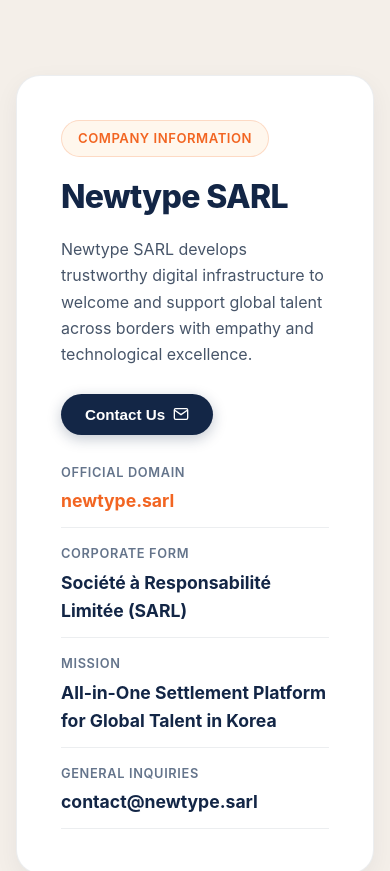
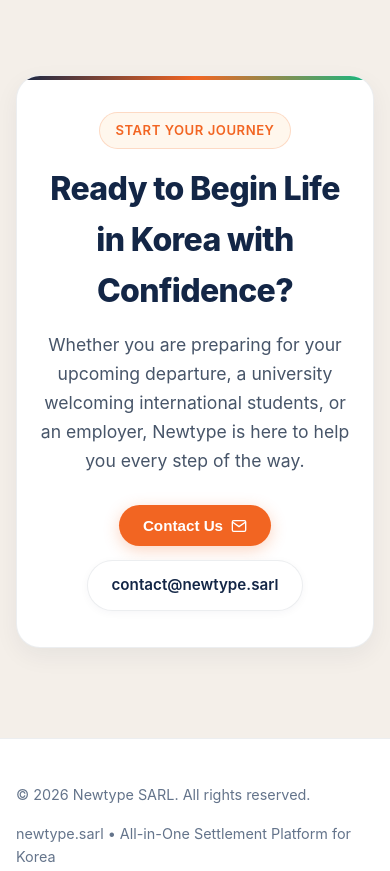
Before and after one commit to ixix99/webpage_newtype, a website built with Vite: page index.html in a window 390 px wide. Shown: the part 5900-6771 px from the top of the page. Built offline with nearby package versions, Linux system fonts and the light colour scheme.

Commit message:
feat: remove corporate registration disclosure table and replace with clean warm CTA banner

```diff
--- a/index.html
+++ b/index.html
@@ -33,7 +33,6 @@
           <li><a href="#problem" data-i18n="nav_problem">Why It Matters</a></li>
           <li><a href="#services" data-i18n="nav_solution">Services</a></li>
           <li><a href="#technology" data-i18n="nav_tech">Technology</a></li>
-          <li><a href="#company" data-i18n="nav_company">About Newtype</a></li>
         </ul>
       </nav>
 
@@ -296,43 +295,29 @@
       </div>
     </section>
 
-    <!-- Company Information Section -->
-    <section id="company" class="section" style="background: var(--bg-surface-subtle);">
+    <!-- Warm Call to Action Section -->
+    <section id="contact" class="section" style="background: var(--bg-surface-subtle);">
       <div class="container">
-        <div class="sarl-card">
-          <div>
-            <div class="badge" data-i18n="sarl_badge">Company Information</div>
-            <h2 class="section-title" style="margin-top: 14px; margin-bottom: 14px;" data-i18n="sarl_title">Newtype SARL</h2>
-            <p style="color: var(--text-secondary); line-height: 1.65; margin-bottom: 26px;" data-i18n="sarl_desc">
-              Newtype SARL develops trustworthy digital infrastructure to welcome and support global talent across borders with empathy and technological excellence.
-            </p>
-            <button class="btn btn-navy" data-open-modal>
+        <div class="cta-banner">
+          <div class="badge" data-i18n="cta_badge">Start Your Journey</div>
+          <h2 class="section-title" style="margin-top: 14px; margin-bottom: 14px;" data-i18n="cta_title">
+            Ready to Begin Life in Korea with Confidence?
+          </h2>
+          <p class="section-desc" style="max-width: 680px; margin: 0 auto 30px;" data-i18n="cta_desc">
+            Whether you are preparing for your upcoming departure, a university welcoming international students, or an employer, Newtype is here to help you every step of the way.
+          </p>
+          <div style="display: flex; gap: 14px; justify-content: center; flex-wrap: wrap;">
+            <button class="btn btn-primary" data-open-modal>
               <span data-i18n="nav_contact">Contact Us</span>
               <svg width="16" height="16" viewBox="0 0 24 24" fill="none" stroke="currentColor" stroke-width="2">
                 <path d="M4 4h16c1.1 0 2 .9 2 2v12c0 1.1-.9 2-2 2H4c-1.1 0-2-.9-2-2V6c0-1.1.9-2 2-2z"></path>
                 <polyline points="22,6 12,13 2,6"></polyline>
               </svg>
             </button>
+            <a href="mailto:contact@newtype.sarl" class="btn btn-secondary">
+              <span>contact@newtype.sarl</span>
+            </a>
           </div>
-
-          <ul class="sarl-info-list">
-            <li class="sarl-info-item">
-              <span class="sarl-info-label" data-i18n="sarl_domain_label">Official Domain</span>
-              <span class="sarl-info-value" style="color: var(--brand-coral);">newtype.sarl</span>
-            </li>
-            <li class="sarl-info-item">
-              <span class="sarl-info-label" data-i18n="sarl_entity_label">Corporate Form</span>
-              <span class="sarl-info-value" data-i18n="sarl_entity_val">Société à Responsabilité Limitée (SARL)</span>
-            </li>
-            <li class="sarl-info-item">
-              <span class="sarl-info-label" data-i18n="sarl_mission_label">Mission</span>
-              <span class="sarl-info-value" data-i18n="sarl_mission_val">All-in-One Settlement Platform for Global Talent in Korea</span>
-            </li>
-            <li class="sarl-info-item">
-              <span class="sarl-info-label" data-i18n="sarl_contact_label">General Inquiries</span>
-              <span class="sarl-info-value">contact@newtype.sarl</span>
-            </li>
-          </ul>
         </div>
       </div>
     </section>
--- a/src/i18n.js
+++ b/src/i18n.js
@@ -5,7 +5,6 @@
     nav_problem: "Why It Matters",
     nav_solution: "Services",
     nav_tech: "Technology",
-    nav_company: "About Newtype",
     nav_contact: "Contact Us",
     hero_title_1: "Your First Safe Gateway",
     hero_title_2: "To Life in South Korea",
@@ -51,16 +50,9 @@
     tech_2_desc: "We directly vet landlords, housing providers, and telecom partners to guarantee fair pricing and safe terms.",
     tech_3_title: "End-to-End Administrative Guidance",
     tech_3_desc: "Step-by-step automated assistance that guides you safely through immigration requirements and legal paperwork.",
-    sarl_badge: "Company Information",
-    sarl_title: "Newtype SARL",
-    sarl_desc: "Newtype SARL develops trustworthy digital infrastructure to welcome and support global talent across borders with empathy and technological excellence.",
-    sarl_domain_label: "Official Domain",
-    sarl_entity_label: "Corporate Form",
-    sarl_entity_val: "Société à Responsabilité Limitée (SARL)",
-    sarl_mission_label: "Mission",
-    sarl_mission_val: "All-in-One Settlement Platform for Global Talent in Korea",
-    sarl_contact_label: "General Inquiries",
-    sarl_contact_val: "contact@newtype.sarl",
+    cta_badge: "Start Your Journey",
+    cta_title: "Ready to Begin Life in Korea with Confidence?",
+    cta_desc: "Whether you are preparing for your upcoming departure, a university welcoming international students, or an employer, Newtype is here to help you every step of the way.",
     modal_title: "Connect with Newtype",
     modal_desc: "For university partnerships, employer collaborations, or general questions, our team is here to help.",
     modal_name_label: "Your Name / Organization",
@@ -83,13 +75,12 @@
     nav_problem: "우리가 해결하는 문제",
     nav_solution: "서비스 안내",
     nav_tech: "핵심 기술",
-    nav_company: "회사 소개",
     nav_contact: "문의하기",
     hero_title_1: "낯선 한국에서의 첫걸음,",
     hero_title_2: "가장 따뜻하고 안전한 정착의 관문",
     hero_desc: "한국에 첫발을 딛는 유학생, 전문 인력, 외국인 근로자가 언어와 행정의 장벽 없이 안심하고 생활할 수 있도록, Newtype은 검증된 주거와 통신부터 생활 전반을 따뜻하고 스마트하게 연결합니다.",
     hero_cta_primary: "서비스 둘러보기",
-    hero_cta_secondary: "파트너십 문의",
+    hero_cta_secondary: "문의하기",
     preview_tag: "정착 도우미 서비스 시뮬레이션",
     preview_profile_title: "사용자 맞춤형 정착 여정",
     preview_profile_user: "유학생: 응우옌 V. (베트남) • 체류자격: D-2 유학 • 목적지: 서울",
@@ -129,16 +120,9 @@
     tech_2_desc: "투명한 가격과 외국인 친화적인 서비스를 제공하는 공인된 부동산 및 통신 파트너만을 엄선하여 연결합니다.",
     tech_3_title: "안전하고 빈틈없는 행정 가이드",
     tech_3_desc: "비자 규정과 출입국 행정 변경 사항을 꼼꼼히 반영하여 실수 없는 정착 절차를 돕습니다.",
-    sarl_badge: "회사 정보",
-    sarl_title: "Newtype SARL",
-    sarl_desc: "Newtype SARL은 국경을 넘어 새로운 삶을 시작하는 글로벌 인재들이 한국 사회에 따뜻하고 안전하게 뿌리내릴 수 있도록 돕는 디지털 인프라 기업입니다.",
-    sarl_domain_label: "공식 도메인",
-    sarl_entity_label: "법인 형태",
-    sarl_entity_val: "Société à Responsabilité Limitée (SARL 유한회사)",
-    sarl_mission_label: "미션",
-    sarl_mission_val: "글로벌 인재를 위한 올인원 한국 정착 플랫폼",
-    sarl_contact_label: "공식 문의처",
-    sarl_contact_val: "contact@newtype.sarl",
+    cta_badge: "안전하고 따뜻한 시작",
+    cta_title: "한국에서의 새로운 시작, Newtype과 함께하세요",
+    cta_desc: "입국을 앞둔 유학생과 글로벌 인재, 학생을 맞이하는 교육기관과 기업까지, Newtype이 든든한 정착 파트너가 되어 드립니다.",
     modal_title: "Newtype에 문의하기",
     modal_desc: "대학 및 교육기관, 고용 기업, 서비스 제휴 등 Newtype과 함께하고자 하시는 분들의 문의를 환영합니다.",
     modal_name_label: "성함 / 소속 기관",
@@ -161,13 +145,12 @@
     nav_problem: "Thực tế",
     nav_solution: "Dịch vụ",
     nav_tech: "Công nghệ",
-    nav_company: "Về Newtype",
     nav_contact: "Liên hệ",
     hero_title_1: "Cánh Cửa Đầu Tiên An Toàn",
     hero_title_2: "Cho Cuộc Sống Mới tại Hàn Quốc",
     hero_desc: "Bắt đầu cuộc sống tại một đất nước mới không nên là một hành trình đơn độc và bối rối. Newtype đồng hành cùng du học sinh và người lao động với chỗ ở an toàn, kết nối di động tức thì và sự hỗ trợ thông minh, tận tâm.",
     hero_cta_primary: "Tìm hiểu Dịch vụ",
-    hero_cta_secondary: "Liên hệ Hợp tác",
+    hero_cta_secondary: "Liên hệ",
     preview_tag: "TRỢ LÝ ĐỊNH CƯ MÔ PHỎNG",
     preview_profile_title: "Hành Trình Định Cư Cá Nhân",
     preview_profile_user: "Du học sinh: Nguyễn V. • Visa: D-2 • Điểm đến: Seoul",
@@ -207,16 +190,9 @@
     tech_2_desc: "Chỉ hợp tác với các chủ nhà và nhà mạng minh bạch, thân thiện với người nước ngoài.",
     tech_3_title: "Chỉ dẫn Thủ tục An toàn",
     tech_3_desc: "Cập nhật liên tục các quy định visa và xuất nhập cảnh để tránh sai sót hành chính.",
-    sarl_badge: "Thông tin Doanh nghiệp",
-    sarl_title: "Newtype SARL",
-    sarl_desc: "Newtype SARL xây dựng hạ tầng kỹ thuật số đáng tin cậy, giúp nhân tài toàn cầu bắt đầu cuộc sống mới tại Hàn Quốc với sự an tâm và ấm áp.",
-    sarl_domain_label: "Tên miền Chính thức",
-    sarl_entity_label: "Loại hình Pháp lý",
-    sarl_entity_val: "Société à Responsabilité Limitée (SARL)",
-    sarl_mission_label: "Sứ mệnh",
-    sarl_mission_val: "Nền tảng Định cư Toàn diện cho Nhân tài Toàn cầu tại Hàn Quốc",
-    sarl_contact_label: "Hòm thư Liên hệ",
-    sarl_contact_val: "contact@newtype.sarl",
+    cta_badge: "Bắt đầu Hành trình",
+    cta_title: "Sẵn sàng cho Cuộc sống Mới tại Hàn Quốc?",
+    cta_desc: "Dù bạn là du học sinh chuẩn bị bay, nhà trường hay doanh nghiệp đón nhân tài, Newtype luôn sẵn sàng đồng hành cùng bạn.",
     modal_title: "Liên hệ với Newtype",
     modal_desc: "Trường đại học, doanh nghiệp tuyển dụng hoặc đối tác dịch vụ có thể để lại lời nhắn để chúng tôi hỗ trợ nhanh nhất.",
     modal_name_label: "Họ tên / Tổ chức",
@@ -239,7 +215,6 @@
     nav_problem: "Dolzarb Muammo",
     nav_solution: "Xizmatlar",
     nav_tech: "Texnologiya",
-    nav_company: "Newtype Haqida",
     nav_contact: "Bog'lanish",
     hero_title_1: "Koreyada Yangi Hayot Uchun",
     hero_title_2: "Xavfsiz va Qulay Birinchi Qadam",
@@ -285,16 +260,9 @@
     tech_2_desc: "Faqat ishonchli va chet elliklarga qulay shartlar taqdim etuvchi hamkorlar bilan ishlaymiz.",
     tech_3_title: "Hujjatlarda Xatoliksiz Yo'riqnoma",
     tech_3_desc: "Viza qoidalariga aniq amal qilgan holda xavfsiz ro'yxatdan o'tishga ko'maklashadi.",
-    sarl_badge: "Kompaniya Haqida",
-    sarl_title: "Newtype SARL",
-    sarl_desc: "Newtype SARL Koreyada yangi hayot boshlayotgan xalqaro iste'dodlarga iliqlik va ishonchli texnologiya bilan yordam beradi.",
-    sarl_domain_label: "Rasmiy Domen",
-    sarl_entity_label: "Yuridik Shakli",
-    sarl_entity_val: "Société à Responsabilité Limitée (SARL)",
-    sarl_mission_label: "Missiya",
-    sarl_mission_val: "Koreyada Global Iste'dodlar Uchun Integrallashgan Moslashuv Platformasi",
-    sarl_contact_label: "Aloqa Uchun",
-    sarl_contact_val: "contact@newtype.sarl",
+    cta_badge: "Xavfsiz Boshlanish",
+    cta_title: "Koreyadagi Yangi Hayotingizni Ishonch Bilan Boshlang",
+    cta_desc: "Safarga tayyorgarlik ko'rayotgan talabalar, universitetlar va ish beruvchilar uchun Newtype har doim ishonchli hamkor.",
     modal_title: "Newtype Bilan Bog'lanish",
     modal_desc: "Universitetlar, ish beruvchilar va hamkorlar uchun rasmiy murojaat shakli.",
     modal_name_label: "Ismingiz / Tashkilot",
@@ -317,7 +285,6 @@
     nav_problem: "Бэрхшээл",
     nav_solution: "Үйлчилгээ",
     nav_tech: "Технологи",
-    nav_company: "Newtype тухай",
     nav_contact: "Холбоо барих",
     hero_title_1: "Солонгос дахь Шинэ Амьдралын",
     hero_title_2: "Хамгийн Найдвартай, Дулаан Эхлэл",
@@ -363,16 +330,9 @@
     tech_2_desc: "Зөвхөн итгэл даах, шударга үнэтэй орон сууц, холбооны үйлчилгээг холбоно.",
     tech_3_title: "Алдаагүй Захиргааны Зөвлөгөө",
     tech_3_desc: "Визний дүрмийг нарийн баримталж, бүртгэлийн алдаанаас урьдчилан сэргийлнэ.",
-    sarl_badge: "Компанийн Мэдээлэл",
-    sarl_title: "Newtype SARL",
-    sarl_desc: "Newtype SARL нь хилийн чанадаас ирж буй авьяастнуудыг Солонгос улсад халуун дулаан, аюулгүй суурьшихад нь тусалдаг дижитал дэд бүтцийн компани юм.",
-    sarl_domain_label: "Албан Ёсны Домэйн",
-    sarl_entity_label: "Хуулийн Хэлбэр",
-    sarl_entity_val: "Société à Responsabilité Limitée (SARL)",
-    sarl_mission_label: "Зорилго",
-    sarl_mission_val: "Гадаад Иргэдэд Зориулсан Солонгос дахь Цогц Суурьшлын Платформ",
-    sarl_contact_label: "Холбогдох Хаяг",
-    sarl_contact_val: "contact@newtype.sarl",
+    cta_badge: "Шинэ Эхлэл",
+    cta_title: "Солонгос дахь Шинэ Амьдралаа Сэтгэл Амар Эхлүүлээрэй",
+    cta_desc: "Ирэхээр бэлтгэж буй оюутнууд, сургууль, байгууллагуудад зориулан Newtype найдвартай суурьшлын туслах болох болно.",
     modal_title: "Newtype-тай Холбогдох",
     modal_desc: "Их дээд сургууль, ажил олгогчид болон үйлчилгээний түншүүдэд зориулсан маягт.",
     modal_name_label: "Нэр / Байгууллага",
@@ -395,7 +355,6 @@
     nav_problem: "वास्तविकता",
     nav_solution: "सेवाहरू",
     nav_tech: "प्रविधि",
-    nav_company: "Newtype बारे",
     nav_contact: "सम्पर्क",
     hero_title_1: "कोरियामा नयाँ जीवनको लागि",
     hero_title_2: "सुरक्षित र न्यानो पहिलो ढोका",
@@ -441,16 +400,9 @@
     tech_2_desc: "विदेशीमैत्री र पारदर्शी सेवा दिने प्रमाणित घरधनी र टेलिकमसँग मात्र सहकार्य।",
     tech_3_title: "त्रुटिरहित प्रशासनिक मार्गदर्शन",
     tech_3_desc: "भिसा र आप्रवासन नियमहरू सही पालना गराएर कानुनी त्रुटि हुनबाट जोगाउँछ।",
-    sarl_badge: "कम्पनी विवरण",
-    sarl_title: "Newtype SARL",
-    sarl_desc: "Newtype SARL ले कोरियामा नयाँ जीवन सुरु गर्ने अन्तर्राष्ट्रिय प्रतिभाहरूलाई आत्मीयता र अत्याधुनिक प्रविधिद्वारा सहयोग गर्दछ।",
-    sarl_domain_label: "आधिकारिक डोमेन",
-    sarl_entity_label: "संस्थागत स्वरूप",
-    sarl_entity_val: "Société à Responsabilité Limitée (SARL)",
-    sarl_mission_label: "मिशन",
-    sarl_mission_val: "कोरियामा विदेशीहरूका लागि एकीकृत बसोबास प्लेटफर्म",
-    sarl_contact_label: "सम्पर्क",
-    sarl_contact_val: "contact@newtype.sarl",
+    cta_badge: "नयाँ सुरुवात",
+    cta_title: "कोरियामा नयाँ जीवन ढुक्कसँग सुरु गर्नुहोस्",
+    cta_desc: "यात्राको तयारीमा रहेका विद्यार्थीहरू, विश्वविद्यालय तथा रोजगारदाताहरूका लागि Newtype सधैं भरपर्दो सहयोगी हो।",
     modal_title: "Newtype सँग सम्पर्क",
     modal_desc: "विश्वविद्यालय, रोजगारदाता वा साझेदार संस्थाहरूका लागि आधिकारिक फारम।",
     modal_name_label: "नाम / संस्था",
--- a/src/style.css
+++ b/src/style.css
@@ -612,46 +612,26 @@
   line-height: 1.6;
 }
 
-/* SARL Corporate Section */
-.sarl-card {
+/* Call to Action Banner */
+.cta-banner {
   background: #ffffff;
   border: 1px solid var(--border-subtle);
   border-radius: var(--radius-lg);
-  padding: 44px;
-  display: grid;
-  grid-template-columns: 1.2fr 1fr;
-  gap: 40px;
-  align-items: center;
+  padding: 56px 36px;
+  text-align: center;
   box-shadow: var(--shadow-md);
+  position: relative;
+  overflow: hidden;
 }
 
-.sarl-info-list {
-  display: flex;
-  flex-direction: column;
-  gap: 16px;
-  list-style: none;
-}
-
-.sarl-info-item {
-  display: flex;
-  flex-direction: column;
-  gap: 4px;
-  border-bottom: 1px solid var(--border-subtle);
-  padding-bottom: 12px;
-}
-
-.sarl-info-label {
-  font-size: 0.8rem;
-  font-weight: 600;
-  text-transform: uppercase;
-  letter-spacing: 0.05em;
-  color: var(--text-muted);
-}
-
-.sarl-info-value {
-  font-size: 1.1rem;
-  font-weight: 700;
-  color: var(--brand-navy);
+.cta-banner::before {
+  content: "";
+  position: absolute;
+  top: 0;
+  left: 0;
+  right: 0;
+  height: 4px;
+  background: linear-gradient(90deg, #132646 0%, #f26522 50%, #10b981 100%);
 }
 
 /* Modal */
@@ -780,9 +760,8 @@
     grid-column: span 12;
   }
 
-  .sarl-card {
-    grid-template-columns: 1fr;
-    gap: 28px;
+  .cta-banner {
+    padding: 36px 20px;
   }
 }
 
```
